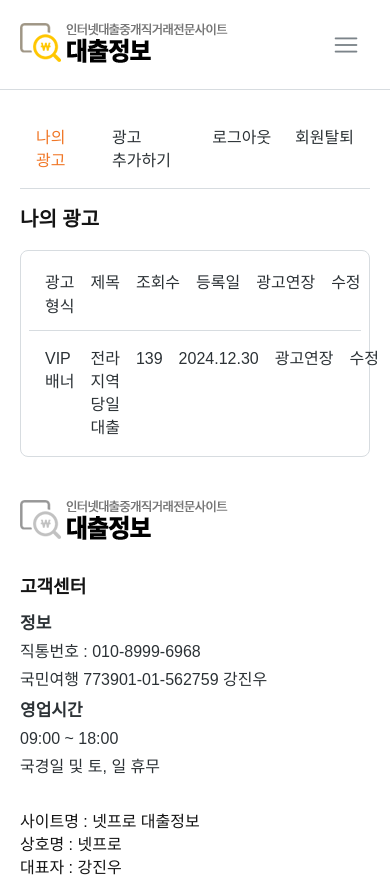
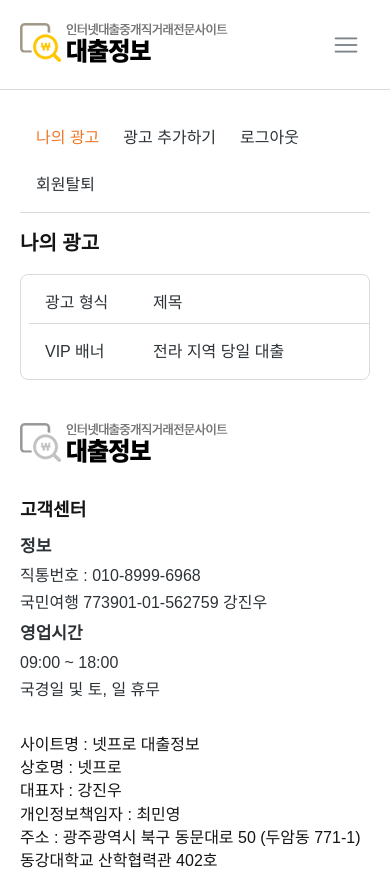
Before and after one commit to zegiha/loan_website, a Next.js app: page /my/ads in a window 390 px wide. Shown: the top 877 px of the page. Built offline with nearby package versions, Linux system fonts and the light colour scheme.

Commit message:
feat: my_ads 페이지 반응형 대응

```diff
--- a/components/molecules/table/TableHead.tsx
+++ b/components/molecules/table/TableHead.tsx
@@ -1,12 +1,18 @@
 import {Row} from "@/components/atoms/layout";
 import style from './table.module.scss';
 
-export default function TableHead({children}: {children: React.ReactNode}) {
+export default function TableHead({
+  children,
+  className,
+}: {
+  children: React.ReactNode,
+  className?: string
+}) {
   return (
     <Row
       width={'fill'}
       gap={16}
-      className={style.tableHead}
+      className={className ? className : style.tableHead}
     >
       {children}
     </Row>
--- a/features/my/ads/ui/My_adds_table.tsx
+++ b/features/my/ads/ui/My_adds_table.tsx
@@ -1,13 +1,16 @@
 import {TableHead, TableRow} from "@/components/molecules";
 import Typo from "@/components/atoms/typo/Typo";
 import style from './style.module.scss'
+import React from "react";
+import {Col, Divider} from "@/components/atoms/layout";
 
 function My_ads_table_head() {
-	return <TableHead>
+	return <Col width={'fill'}>
+    <TableHead className={style.table_row}>
       <Typo.Contents width={92}>
         광고 형식
       </Typo.Contents>
-		<Typo.Contents width={'fill'}>
+      <Typo.Contents width={'fill'} className={style.table_row_min_width}>
         제목
       </Typo.Contents>
       <Typo.Contents width={60}>
@@ -23,6 +26,8 @@ function My_ads_table_head() {
         수정
       </Typo.Contents>
     </TableHead>
+    <div className={style.divider}/>
+  </Col>
 }
 
 interface IMyAdds_table_row {
@@ -43,7 +48,7 @@ function My_ads_table_row({
 		<Typo.Contents width={92}>
 			{add_type}
 		</Typo.Contents>
-		<Typo.Contents width={'fill'}>
+		<Typo.Contents width={'fill'} className={style.table_row_min_width}>
 			{title}
 		</Typo.Contents>
 		<Typo.Contents width={60}>
--- a/features/my/ads/ui/style.module.scss
+++ b/features/my/ads/ui/style.module.scss
@@ -4,9 +4,21 @@
   padding: 8px;
   border-radius: 8px;
   border: 1px solid semantic.$outline-default;
+  overflow-x: auto;
 }
 
 .table_row {
+  width: auto !important;
   padding: 8px 16px;
-  border-radius: 6px;
 }
+
+.table_row_min_width {
+  min-width: 240px
+}
+
+.divider {
+  width: 100%;
+  height: 1px;
+  min-width: 726px;
+  background-color: semantic.$outline-default;
+}
--- a/features/my/ui/Topbar.tsx
+++ b/features/my/ui/Topbar.tsx
@@ -18,7 +18,7 @@ export default function Topbar() {
   const pathname = usePathname();
   return (
     <Row className={style.topbar_container}>
-      <Row gap={24} style={{padding: 16}}>
+      <Row gap={24} style={{padding: 16}} wrap>
         {navigations.map((v, i) => (
           <Link key={i} href={v.domain} style={{cursor: 'pointer'}}>
             <Typo.Contents
```
Lines whose indentation alone changed are shown as unchanged.
